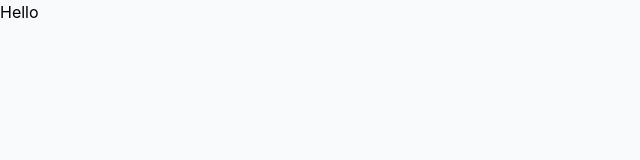
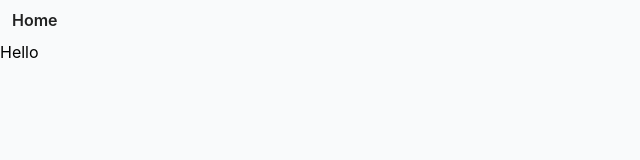
Before and after one commit to justEstif/personal_portfolio, a Next.js app: page / in a window 1280 px wide. Shown: the top 160 px of the page, without its empty margins (0-640 px from the left). Built offline with nearby package versions, Linux system fonts and the light colour scheme.

Commit message:
feat: add nav item component

```diff
--- a/app/(components)/navItem.tsx
+++ b/app/(components)/navItem.tsx
@@ -0,0 +1,30 @@
+"use client";
+import React from "react";
+import { usePathname } from "next/navigation";
+import Link from "next/link";
+import cn from "classnames";
+
+type Props = {
+  href: string;
+  text: string;
+};
+
+function NavItem({ href, text }: Props) {
+  const pathname = usePathname();
+  const isActive = pathname === href;
+  return (
+    <Link
+      href={href}
+      className={cn(
+        isActive
+          ? "font-semibold text-gray-800 dark:text-gray-200"
+          : "font-normal text-gray-600 dark:text-gray-400",
+        "hidden md:inline-block p-1 sm:px-3 sm:py-2 rounded-lg hover:bg-gray-200 dark:hover:bg-gray-800 transition-all"
+      )}
+    >
+      <span className="capsize">{text}</span>
+    </Link>
+  );
+}
+
+export default NavItem;
--- a/app/layout.tsx
+++ b/app/layout.tsx
@@ -1,5 +1,6 @@
 import React from "react";
-import "../styles/globals.css"
+import "../styles/globals.css";
+import NavItem from "./(components)/navItem";
 
 type Props = {
   children: React.ReactNode;
@@ -7,8 +8,11 @@
 
 function RootLayout({ children }: Props) {
   return (
-    <html lang="en" className='bg-gray-50 dark:bg-gray-900'>
-      <body>{children}</body>
+    <html lang="en" className="bg-gray-50 dark:bg-gray-900">
+      <body>
+        <NavItem href="/" text="Home" />
+        {children}
+      </body>
     </html>
   );
 }
--- a/package.json
+++ b/package.json
@@ -12,6 +12,7 @@
     "@types/node": "18.11.9",
     "@types/react": "18.0.25",
     "@types/react-dom": "18.0.8",
+    "classnames": "^2.3.2",
     "eslint": "8.27.0",
     "next": "13.0.3",
     "react": "18.2.0",
```
Also changed, not shown: 1 other file (tests, documents, lock files or other folders).
